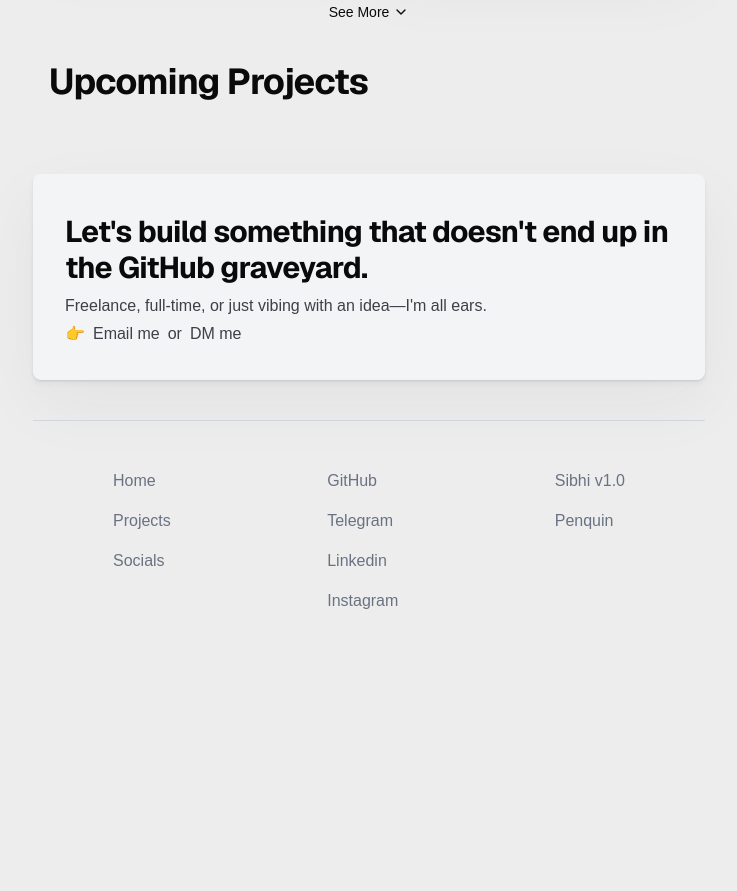
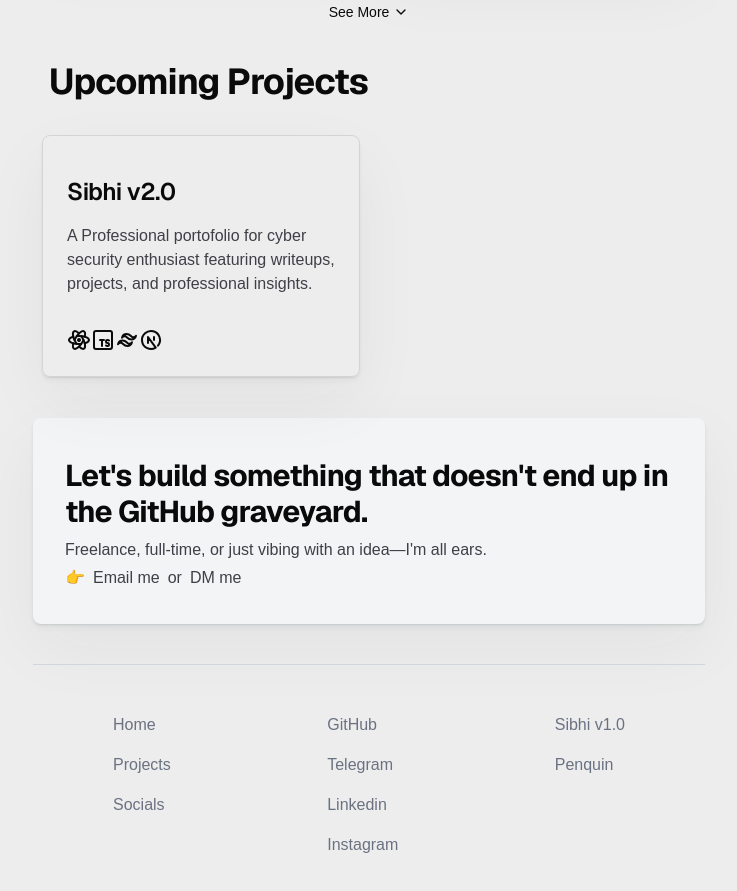
Before and after one commit to Tokittoo/Portofolio, a Next.js app: page / in a window 1280 px wide. Shown: the part 840-1731 px from the top of the page, without its empty margins (271-1008 px from the left). Before the commit the page ends 1501 px from the top, so only its background shows below. Built offline with nearby package versions, Linux system fonts and the light colour scheme.

Commit message:
Add files via upload

```diff
--- a/src/components/Projects.tsx
+++ b/src/components/Projects.tsx
@@ -147,6 +147,17 @@ const projects: Project[] = [
 ]
 
  const upcomingProjects: Project[] = [
+    {
+    title: 'Sibhi v2.0',
+    description: "A Professional portofolio for cyber security enthusiast featuring writeups, projects, and professional insights.",
+    link: 'https://xibhi.vercel.app',
+    tags:[
+      React,
+      TypeScript,
+      Tailwind,
+      NextJS,
+    ]
+  }
   /*{
     title: 'Penquin',
     description: "An advanced bug hunting toolkit — a collaborative project with Sibhi focused on developing a personalized, high-impact toolkit for advanced vulnerability discovery.",
```
